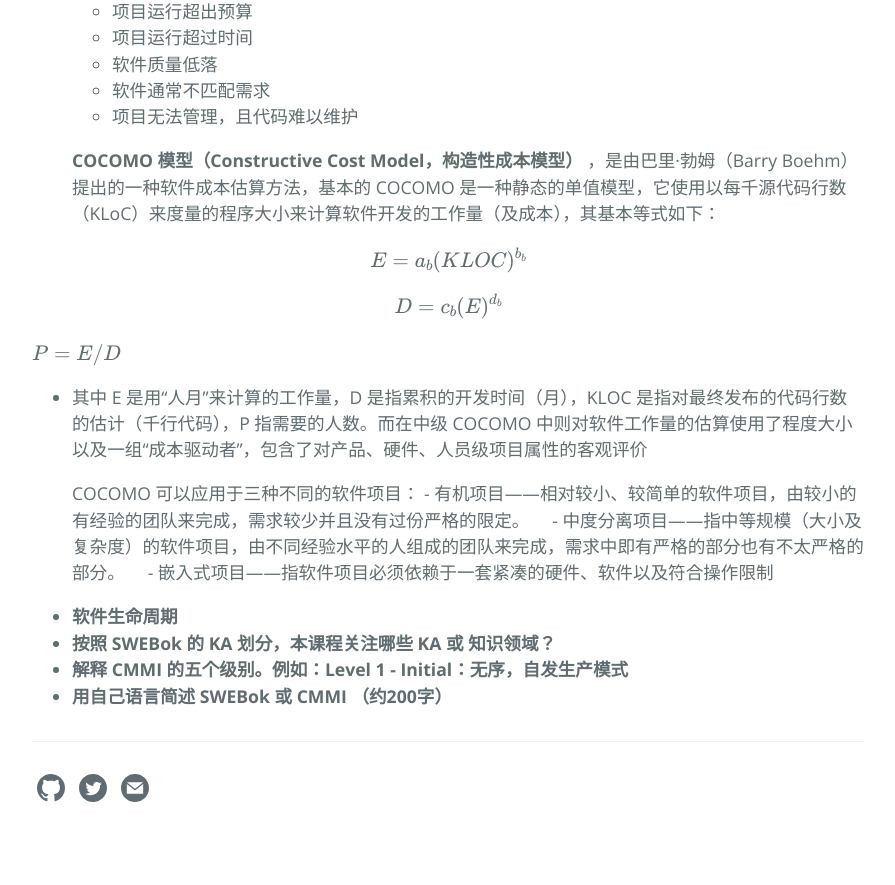
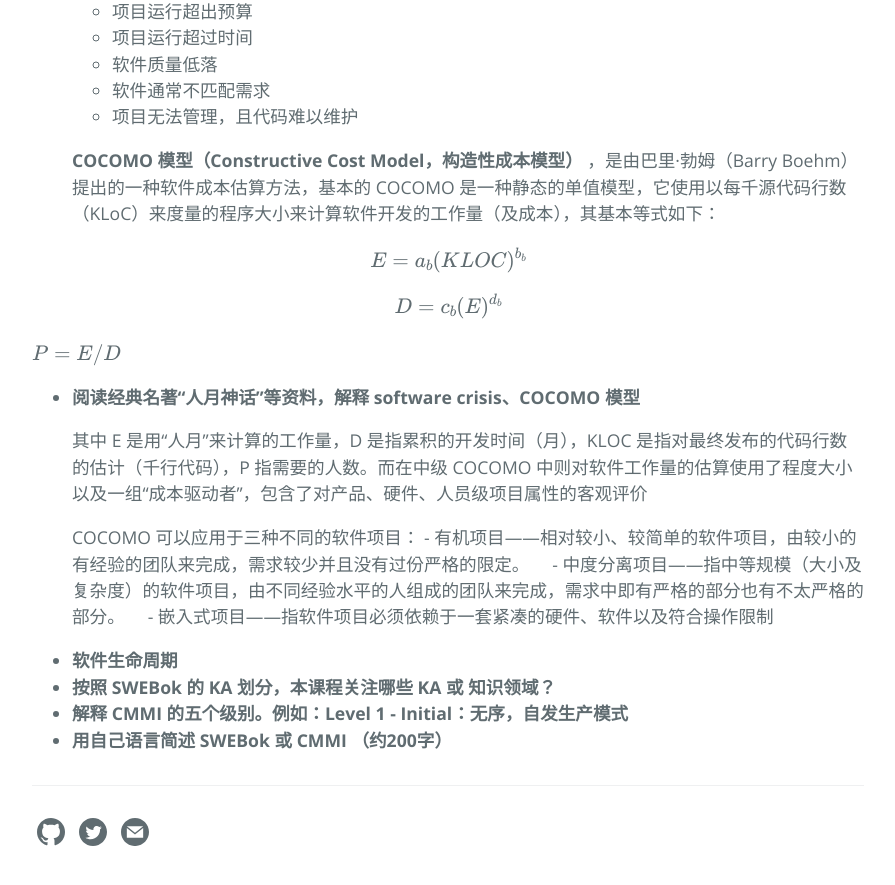
Before and after one commit to joece/joece.github.io, a Jekyll site: the page built from _posts/2018-03-15-Software-System-Analysis-and-Design-Homework1.md, in a window 1280 px wide and 900 px high, scrolled down 866 px. Shown: the top 885 px of the window, without its empty margins (192-1087 px from the left). Built offline with Jekyll 4.4.1, drawn with Linux system fonts in a browser that asks for light colours; formulas are drawn with MathJax 3; before the commit the page ends 1722 px from its top, so only the background shows below that.

Commit message:
Update 2018-03-15-Software-System-Analysis-and-Design-Homework1.md

```diff
--- a/_posts/2018-03-15-Software-System-Analysis-and-Design-Homework1.md
+++ b/_posts/2018-03-15-Software-System-Analysis-and-Design-Homework1.md
@@ -26,7 +26,8 @@ $$D=c_b(E)^{d_b}$$
 
 $$P=E/D$$
 
--
+
+- __阅读经典名著“人月神话”等资料，解释 software crisis、COCOMO 模型__
 
     其中 E 是用“人月”来计算的工作量，D 是指累积的开发时间（月），KLOC 是指对最终发布的代码行数的估计（千行代码），P 指需要的人数。而在中级 COCOMO 中则对软件工作量的估算使用了程度大小以及一组“成本驱动者”，包含了对产品、硬件、人员级项目属性的客观评价
 
```
